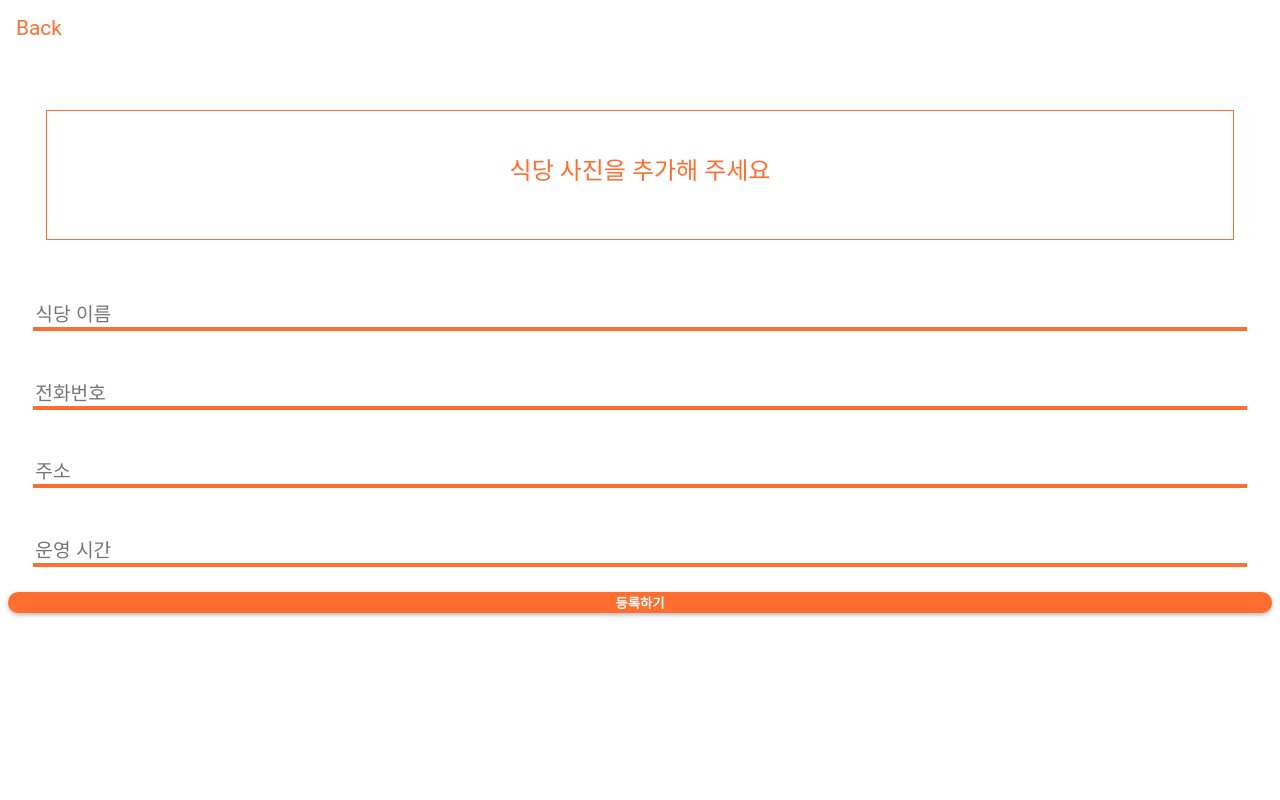
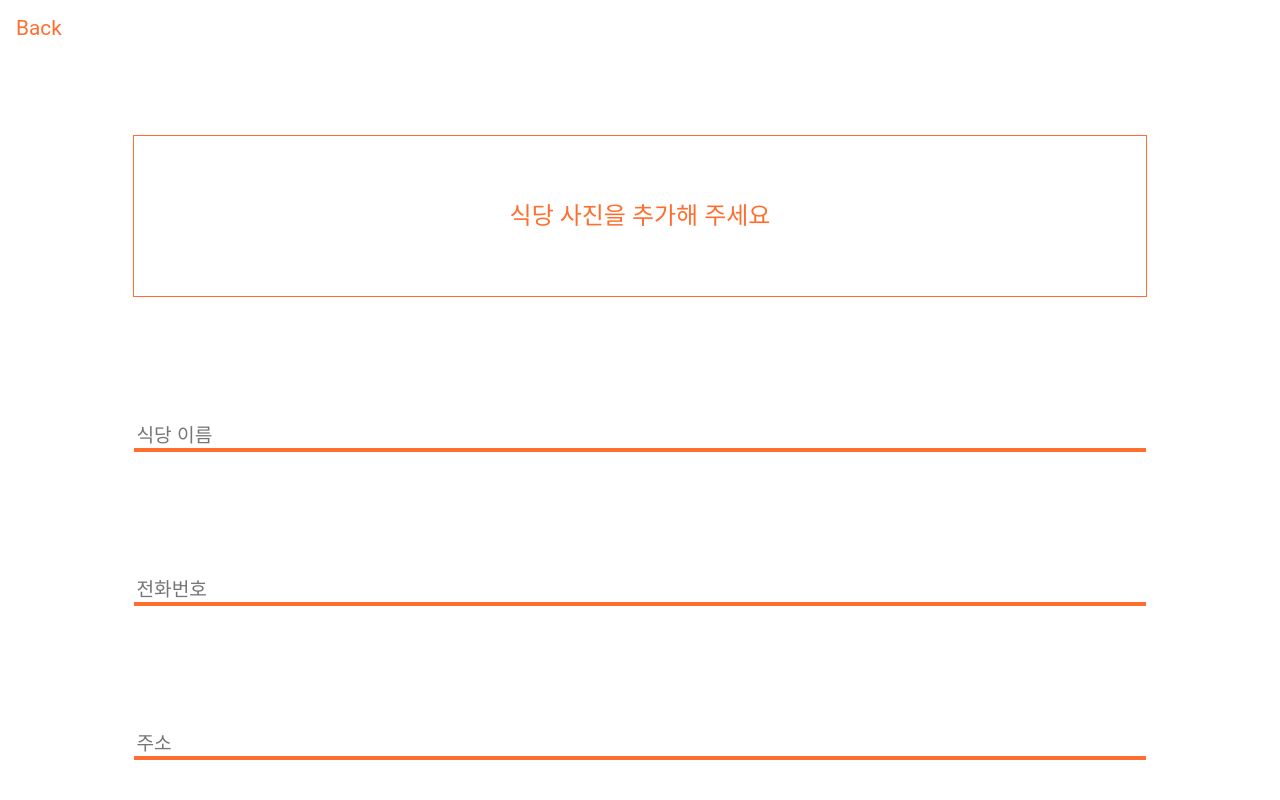
Before and after one commit to SPIDERMAN-webstudy/EatMou, a React (Create React App) app in the folder eat-mou/: page /KitchenAdd in a window 1280 px wide. Shown: the top 800 px of the page. Built offline with nearby package versions, Linux system fonts and the light colour scheme.

Commit message:
[FIX] KitchenAdd css 수정

```diff
--- a/eat-mou/src/components/Add/KitchenAdd.module.css
+++ b/eat-mou/src/components/Add/KitchenAdd.module.css
@@ -3,11 +3,14 @@
   flex-direction: column;
 }
 .picture{
-  height:8rem;
+  height:10rem;
   flex-grow:1;
   text-align: center;
-  line-height: 120px;
-  margin: 3%;
+  line-height: 160px;
+  width: 80%;
+  margin: 0 auto;
+  margin-bottom: 10%;
+  margin-top: 5%;
   border: 0.2px solid #ff6e2e;
   color:#ff6e2e;
   font-size:1.5rem;
@@ -39,6 +42,9 @@
   box-sizing: border-box;
   font-size: 1.2rem;
   margin: 2%;
+  width: 80%;
+  margin: 0 auto;
+  margin-bottom:10%;
 }
 .input:focus{
     outline:none;
@@ -49,14 +55,16 @@
   color: white;
   text-align: center;
   font-weight: bold;
-  padding-left: 2rem;
-  padding-right: 2rem;
+  font-size:1.5rem;
   border: 0ch;
   box-shadow: 0 2px 4px rgb(182, 182, 182);
   transition: all 0.2s;
   border-radius: 1rem;
+  width: 25%;
+  margin: 0 auto;
+  height: 20%;
 }
 .registerButton:hover{
   transform: scale(1.1);
-  transition: all 0.5s;
+  transition: all 0.2s;
 }
```
